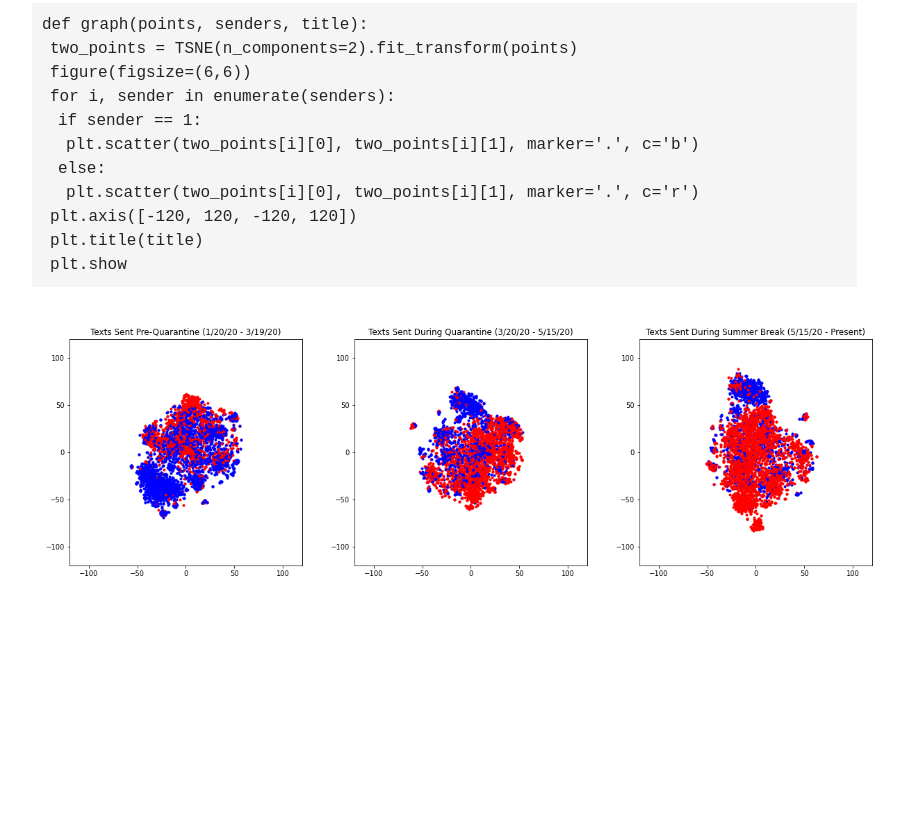
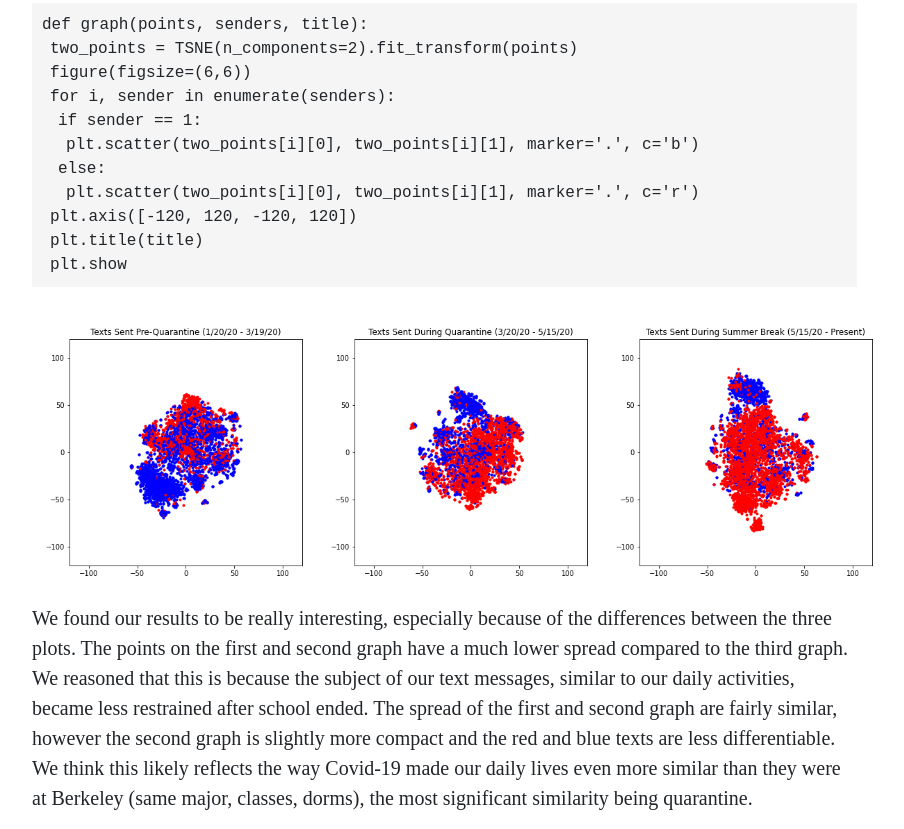
Before and after one commit to nishap1225/Text-Message-Analyzer, a plain HTML site: page index.html in a window 1280 px wide. Shown: the part 7758-8587 px from the top of the page, without its empty margins (53-957 px from the left). Before the commit the page ends 8361 px from the top, so only its background shows below. Drawn offline with nearby package versions, Linux system fonts and the light colour scheme; a small style sheet from the web is missing.

Commit message:
finishing up part 2

```diff
--- a/index.html
+++ b/index.html
@@ -361,6 +361,9 @@
               <img src="images/image3.png" width=300 height=300 alt="postcovid">
             </div>
           </div>
+          <p class="body-text">
+            We found our results to be really interesting, especially because of the differences between the three plots. The points on the first and second graph have a much lower spread compared to the third graph. We reasoned that this is because the subject of our text messages, similar to our daily activities, became less restrained after school ended. The spread of the first and second graph are fairly similar, however the second graph is slightly more compact and the red and blue texts are less differentiable. We think this likely reflects the way Covid-19 made our daily lives even more similar than they were at Berkeley (same major, classes, dorms), the most significant similarity being quarantine.
+          </p>
 
 
 
```
